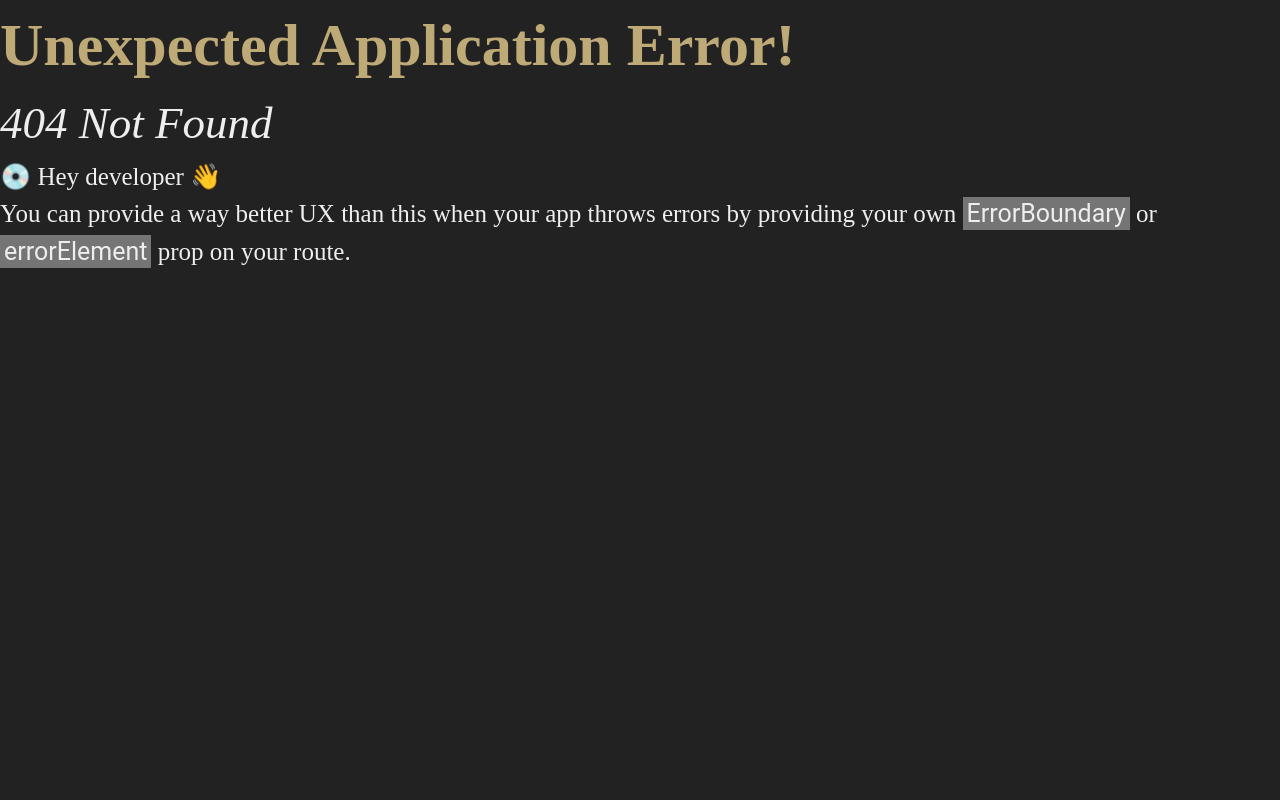
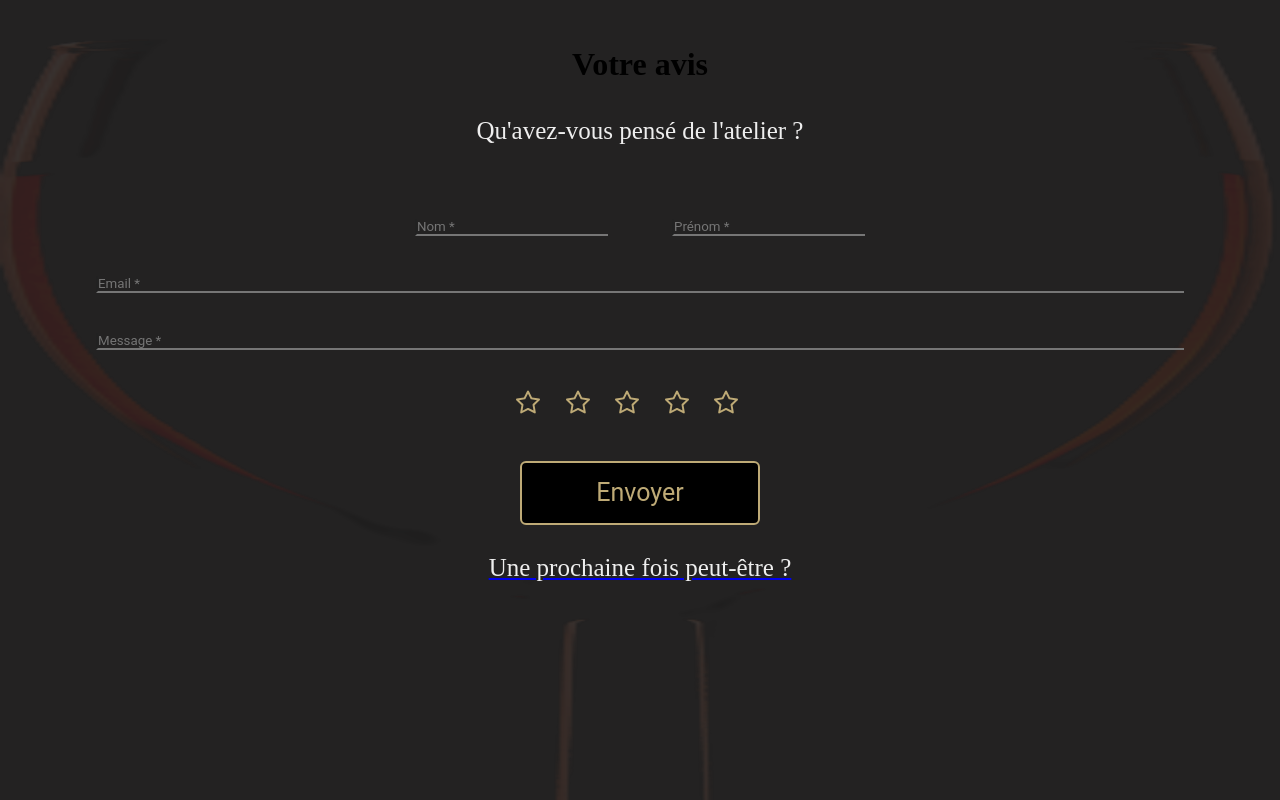
Before and after one commit to Mogwaie/Inovin, a React (Vite) app in the folder frontend/: page /reviews in a window 1280 px wide. Before the commit this address had no page. Built offline with nearby package versions, Linux system fonts and the light colour scheme.

Commit message:
reviews page

```diff
--- a/frontend/src/assets/styles/pages/_homePage.scss
+++ b/frontend/src/assets/styles/pages/_homePage.scss
@@ -1,10 +1,11 @@
-.nav-container {
+.nav-container{
   display: none !important;
 }
+
 .homeBorderDiv {
-  border: 5px solid $app-primary-font-color;
+  border: 3px solid $app-primary-font-color;
   width: 90vw;
-  height: 95vh;
+  height: fit-content;
   margin: 5% auto;
   display: flex;
   flex-direction: column;
@@ -28,15 +29,15 @@
       margin-bottom: 7vh;
     }
     #homeButton {
-      margin-top: 25vh;
+      margin-top: 20vh;
       margin-bottom: 5vh;
-      background-color: $app-bg-color;
+      background-color: transparent;
       cursor: pointer;
 
     &:hover {
       background-color: $app-primary-font-color;
-      color: $app-bg-color-button;
-      border: solid 2px $app-bg-color-button;
+      color: $app-bg-color;
+      border: solid 2px $app-primary-font-color;
   }
     }
   }
@@ -45,7 +46,7 @@
     position: absolute;
     width: 100vw;
     height: auto;
-    top: 45vh;
+    top: 40vh;
     z-index: -1;
     opacity: 50%;
   }
@@ -74,26 +75,41 @@
       }
       #homeButton {
         margin-top: 27vh;
-        margin-bottom: 0;
+        margin-bottom: 5vh;
       }
     }
     .vineyardImage {
-      top: 35vh;
+      top: 30vh;
+    }
+  }
+
+  @media screen and (min-width: 820px) {
+    .vineyardImage {
+      top: 27vh;
     }
   }
 
   @media screen and (min-width: $app-desktop) {
-
     .vineyardImage {
       position: fixed;
       top: 0;
       height: 100vh;
       width: 100vw;
     }
-
-    .homeBorderDiv {
-      height: 95vh;
-      width: 90vw;
     }
   }
+
+
+@media screen and (min-width: $app-desktop) {
+ .homeBorderDiv {
+  height: 80vh;
+  width: 85vw;
+ }
+ .homeContentDiv {
+  padding-top: 10vh;
+  padding-bottom: 10vh;
+ }
+ #homeButton {
+  margin-top: 10vh !important;
+ }
 }
--- /dev/null
+++ b/frontend/src/assets/styles/pages/_reviewsPage.scss
@@ -0,0 +1,56 @@
+.wineGlass {
+    opacity: 10%;
+    height: 100vh;
+    width: 100vw;
+    z-index: -1;
+    position: absolute;
+    top: 0;
+    right: 0;
+}
+
+.reviewsPageDiv {
+    display: flex;
+    justify-content: center;
+    align-items: center;
+    flex-direction: column;
+    .reviewsPageH1 {
+        margin-top: 5vh;
+    }
+    .reviewsPageP {
+        margin-top: 3vh;
+        margin-bottom: 5vh;
+    }
+    .nameDiv {
+        margin-top: 3vh;
+    }
+    #reviewsPageButton {
+        margin-top: 5vh;
+    }
+    .reviewsInput {
+        background-color: transparent;
+        border-right: none;
+        border-top: none;
+        margin-bottom: 5vh;
+    }
+    .nameInput {
+        margin-right: 5vw;
+    }
+}
+
+.longInput {
+    width: 85vw;
+}
+
+.stars {
+    color: $app-primary-font-color;
+    display: flex;
+}
+
+.p-rating-item {
+    margin-right: 2vw;
+}
+
+svg {
+    height: 3vh;
+    width: 3vh;
+}
--- a/frontend/src/main.jsx
+++ b/frontend/src/main.jsx
@@ -9,6 +9,7 @@ import Home from "./pages/Home";
 import AdminTest from "./pages/Admintest";
 import Login from "./pages/Login";
 import SignUp from "./components/SignUp";
+import Reviews from "./pages/Reviews";
 
 const router = createBrowserRouter([
   {
@@ -31,6 +32,10 @@ const router = createBrowserRouter([
         path: "/signUp",
         element: <SignUp />,
       },
+      {
+        path: "/reviews",
+        element: <Reviews />,
+      },
     ],
   },
 ]);
--- a/frontend/src/main.scss
+++ b/frontend/src/main.scss
@@ -1,5 +1,6 @@
 @import "./assets/styles/variable";
 @import "./assets/styles/pages/homePage.scss";
+@import "./assets/styles/pages/reviewsPage.scss";
 @import "./assets/styles/components/navbar.scss";
 @import "./assets/styles/components/burgerMenu.scss";
 @import "./assets/styles/components/signup.scss";
--- a/frontend/src/pages/Home.jsx
+++ b/frontend/src/pages/Home.jsx
@@ -5,8 +5,8 @@ import Button from "../components/Button";
 
 export default function Home() {
   const navigateTo = useNavigate();
-  const goToHome = async () => {
-    await navigateTo("/");
+  const goToInscription = async () => {
+    await navigateTo("/test");
   };
   return (
     <div className="homePageDiv">
@@ -22,7 +22,11 @@ export default function Home() {
               de votre vin dans notre base de données pour le reproduire à tout
               moment.
             </p>
-            <Button id="homeButton" text="Inscription" onClick={goToHome} />
+            <Button
+              id="homeButton"
+              text="Inscription"
+              onClick={goToInscription}
+            />
           </div>
         </div>
         <img className="vineyardImage" src={vineyard} alt="BackgroundImage" />
--- /dev/null
+++ b/frontend/src/pages/Reviews.jsx
@@ -0,0 +1,46 @@
+/* eslint-disable prettier/prettier */
+import { Rating } from "primereact/rating";
+import { useState } from "react";
+import { useNavigate } from "react-router-dom";
+import Button from "../components/Button";
+import wineglass from "../assets/images/wineGlass.png";
+
+export default function Reviews() {
+  const [value, setValue] = useState(null);
+  const navigateTo = useNavigate();
+  const goToSelection = async () => {
+    await navigateTo("/test");
+  };
+  return (
+    <div className="reviewsPageDiv">
+      <h1 className="reviewsPageH1">Votre avis</h1>
+      <p className="reviewsPageP">Qu'avez-vous pensé de l'atelier ?</p>
+      <div className="nameDiv">
+        <input
+          className="reviewsInput nameInput"
+          type="text"
+          placeholder="Nom *"
+        />
+        <input className="reviewsInput" type="text" placeholder="Prénom *" />
+      </div>
+      <input
+        className="reviewsInput longInput"
+        type="text"
+        placeholder="Email *"
+      />
+      <input
+        className="reviewsInput longInput"
+        type="text"
+        placeholder="Message *"
+      />
+       <div className=" starsDiv card flex justify-content-center">
+            <Rating className="stars" value={value} onChange={(e) => setValue(e.value)} cancel={false} />
+        </div>
+      <Button id="reviewsPageButton" text="Envoyer" onClick={goToSelection} />
+      <img className="wineGlass" src={wineglass} alt="BackgroundImage" />
+      <a href="/">
+        <p className="reviewsPageP">Une prochaine fois peut-être ?</p>
+      </a>
+    </div>
+  );
+}
--- a/package.json
+++ b/package.json
@@ -31,6 +31,7 @@
     "husky": "^8.0.3"
   },
   "dependencies": {
+    "primereact": "^9.5.0",
     "react-router-dom": "^6.12.0"
   }
 }
```
Also changed, not shown: frontend/src/assets/images/wineGlass.png (added).
